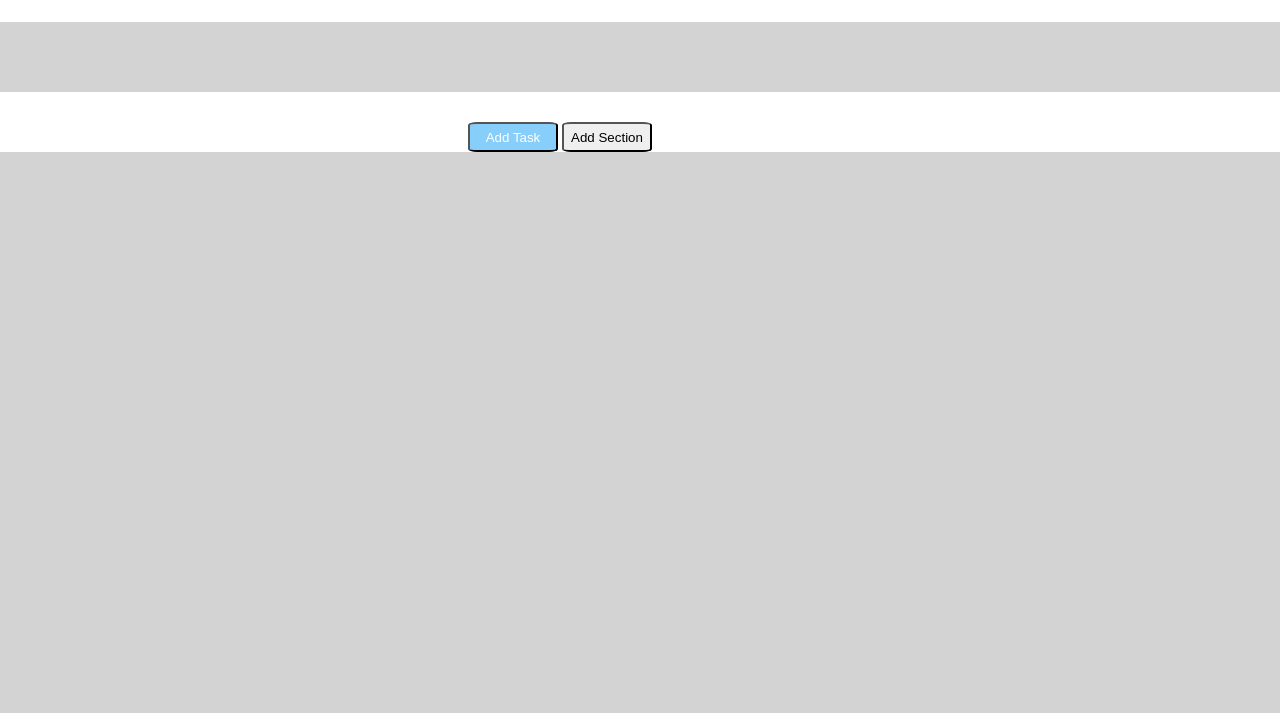
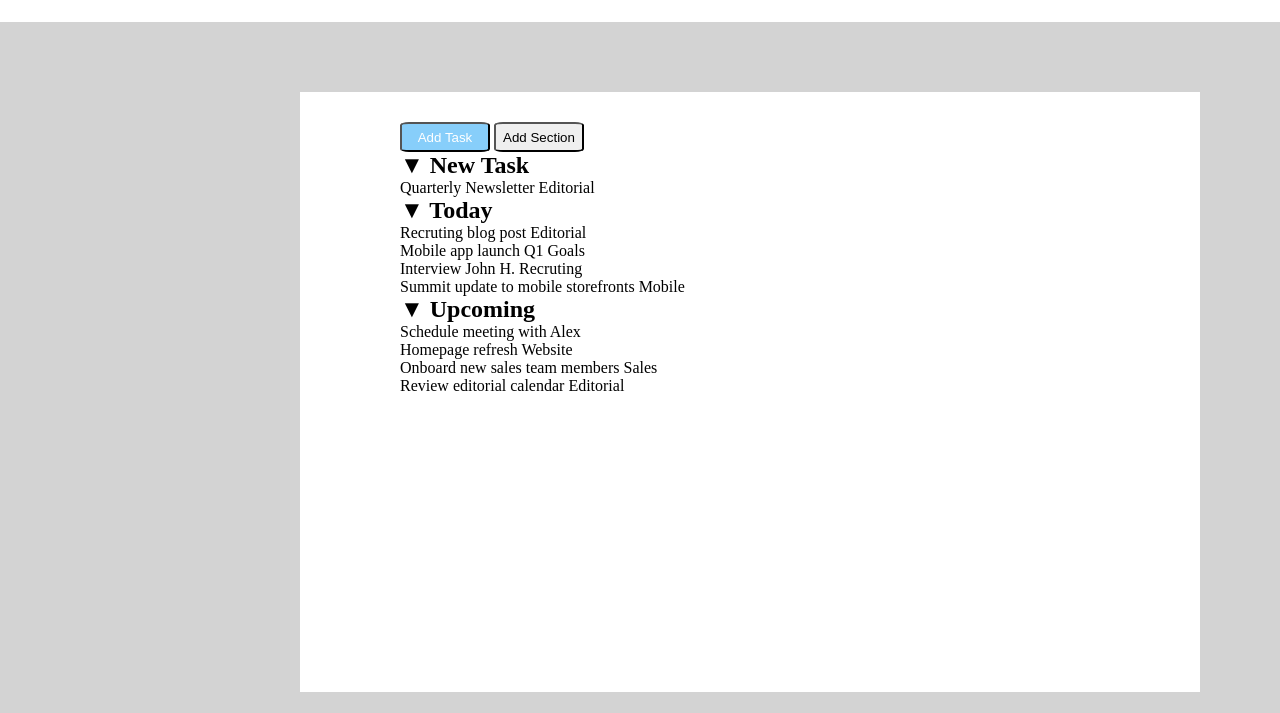
Before and after one commit to RobertoScarci/html-css-toboolist, a plain HTML site: page index.html in a window 1280 px wide. Shown: the part 87-800 px from the top of the page. Drawn offline with Linux system fonts and the light colour scheme.

Commit message:
creazione del main

```diff
--- a/index.html
+++ b/index.html
@@ -23,8 +23,32 @@
 
     <!--Elenco-->
     <main>
-        <button class="color-blue">Add Task</button>
-        <button class="color-white">Add Section</button>
+        <button class="rettangolo color-blue">Add Task</button>
+        <button class="rettangolo color-white">Add Section</button>
+
+
+
+        <h2>
+            &#9660;  New Task
+        </h2>
+        <p>Quarterly Newsletter <span>Editorial</span></p>
+
+        <h2>
+            &#9660;  Today
+        </h2>
+        <p>Recruting blog post <span>Editorial</span></p>
+        <p>Mobile app launch <span>Q1 Goals</span></p>
+        <p>Interview John H. <span>Recruting</span></p>
+        <p>Summit update to mobile storefronts <span>Mobile</span></p>
+
+        <h2>
+            &#9660;  Upcoming
+        </h2>
+        <p>Schedule meeting with Alex</p>
+        <p>Homepage refresh <span>Website</span></p>
+        <p>Onboard new sales team members <span>Sales</span></p>
+        <p>Review editorial calendar <span>Editorial</span></p>
+
     </main>
 </body>
 </html>
--- a/style/style.css
+++ b/style/style.css
@@ -27,20 +27,27 @@ body{
 }
 
 main{
-    text-align: center;
+    background-color: white;
     padding-top: 30px;
-    padding-right: 160px;
-    background-color: white;
+    padding-right: 50px;
+    padding-left: 100px;
+    width: 900px;
+    height: 600px;
+    margin-left: 300px;
 }
 
 
+
+
 .color-white{
+    display: inline-block;
     width: 90px;
     height: 30px;
     border-radius: 10%;
 }
 
 .color-blue{
+    display: inline-block;
     color: white;
     background-color: lightskyblue;
     width: 90px;
```
